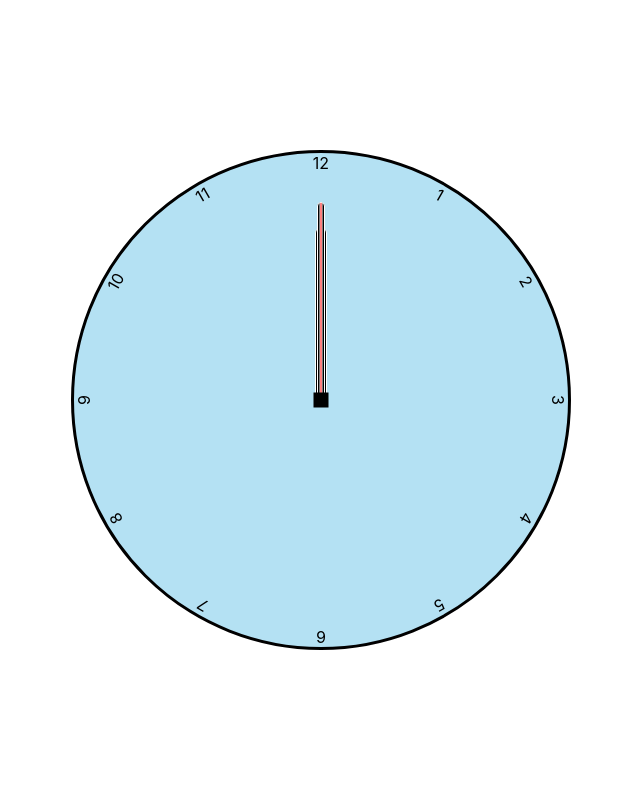
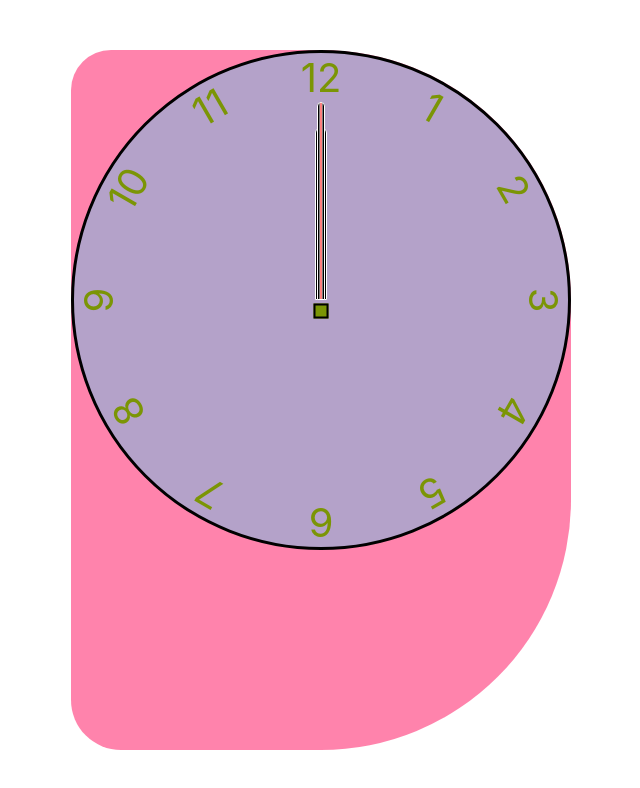
Before and after one commit to MeetYourCreator/alarm-clock, a React (Create React App) app: page / in a window 1280 px wide. Shown: the top 788 px of the page, without its empty margins (319-959 px from the left). Built offline with nearby package versions, Linux system fonts and the light colour scheme.

Commit message:
update styling Clock component

```diff
--- a/src/screens/Clock/Clock.css
+++ b/src/screens/Clock/Clock.css
@@ -21,6 +21,16 @@ body {
   align-items: center;
 
 }
+
+.clock-container {
+background-color:rgba(255, 0, 85, 0.485);
+border-top-right-radius: 250px;
+border-bottom-right-radius: 250px;
+border-top-left-radius: 40px;
+border-bottom-left-radius: 50px;
+height: 700px;
+
+}
 .clock-face {
   width: 500px;
   height: 500px;
@@ -31,6 +41,8 @@ body {
 }
 
 .clock .number {
+  font-size: 40px;
+  color:rgb(123, 149, 5);
   --rotation: 0;
   position: absolute;
   width: 100%;
@@ -69,13 +81,14 @@ body {
 .clock::after {
   content: '';
   position: absolute;
-  background-color: black;
+  background-color:rgb(123, 149, 5);
+  border: 2px solid black;
   z-index: 11;
   width: 15px;
   height: 15px;
-  top: 50%;
+  top: 37%;
   left: 50%;
-  transform: translate(-50%, -50%);
+  transform: translate(-50%, 50%);
 }
 .clock .hand.second {
   width: 3px;
```
